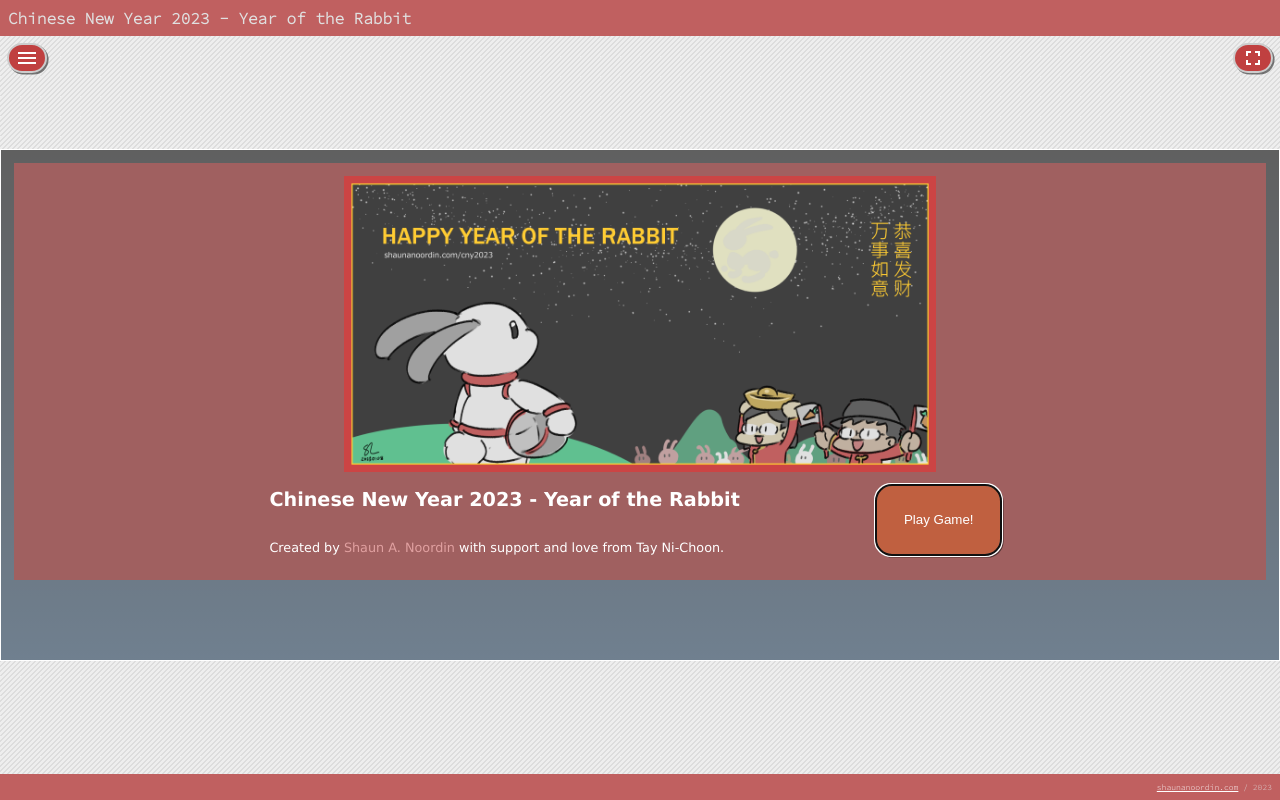
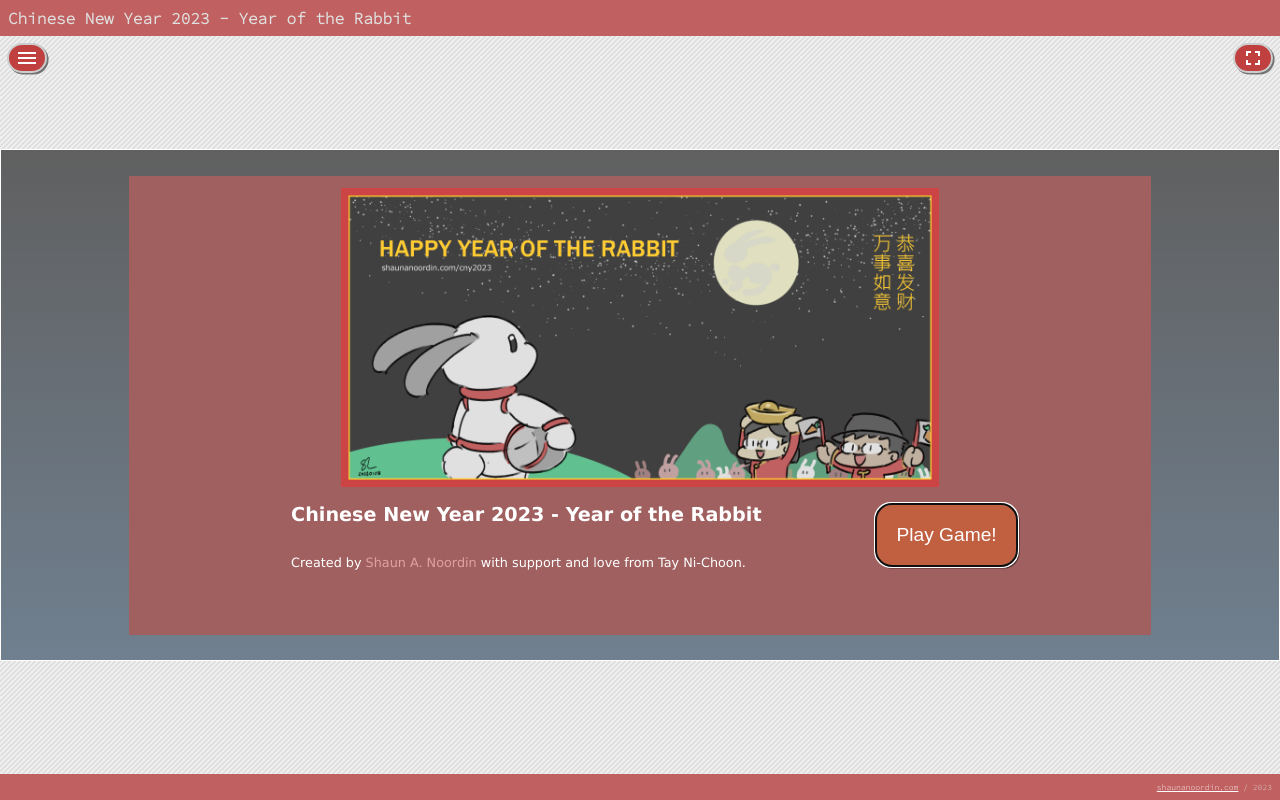
Before and after one commit to shaunanoordin/cny2023, a website built with webpack: page index.html in a window 1280 px wide. Built offline with nearby package versions, Linux system fonts and the light colour scheme.

Commit message:
Improve visual layout of Home Menu for all viewport sizes

```diff
--- a/src/main.scss
+++ b/src/main.scss
@@ -177,12 +177,20 @@ table {
   }
 
   #home-menu {
+    display: flex;
+    align-items: center;
+    justify-content: center;
+
     > div {
       font-family: "Verdana", sans-serif;
       font-size: 1vw;
       background: #a06060;
       color: #fff;
-      padding: 1em 20%;
+      margin: auto;
+      padding: auto;
+      width: 80%;
+      height: 90%;
+      flex: 0 0 auto;
     }
 
     a {
@@ -197,12 +205,13 @@ table {
     #cny2023-card {
       flex: 1 1 auto;
       display: block;
-      width: 80%;
+      width: 60%;
       margin: 0 auto;
     }
 
     #button-play {
-      padding: 2em;
+      font-size: 1.5vw;
+      padding: 1.5vw;
       animation-name: cny2023-button-glow;
       animation-duration: 5s;
       animation-iteration-count: infinite;
@@ -215,6 +224,8 @@ table {
     }
 
     .row {
+      width: 70%;
+      margin: 0 auto;
       display: flex;
       flex-direction: row-reverse;
     }
@@ -223,6 +234,7 @@ table {
       flex: 1 1 auto;
       display: flex;
       flex-direction: column;
+      /* align-items: center; */
       justify-content: center;
     }
   }
```
Also changed, not shown: app/main.css, 1 other file.
